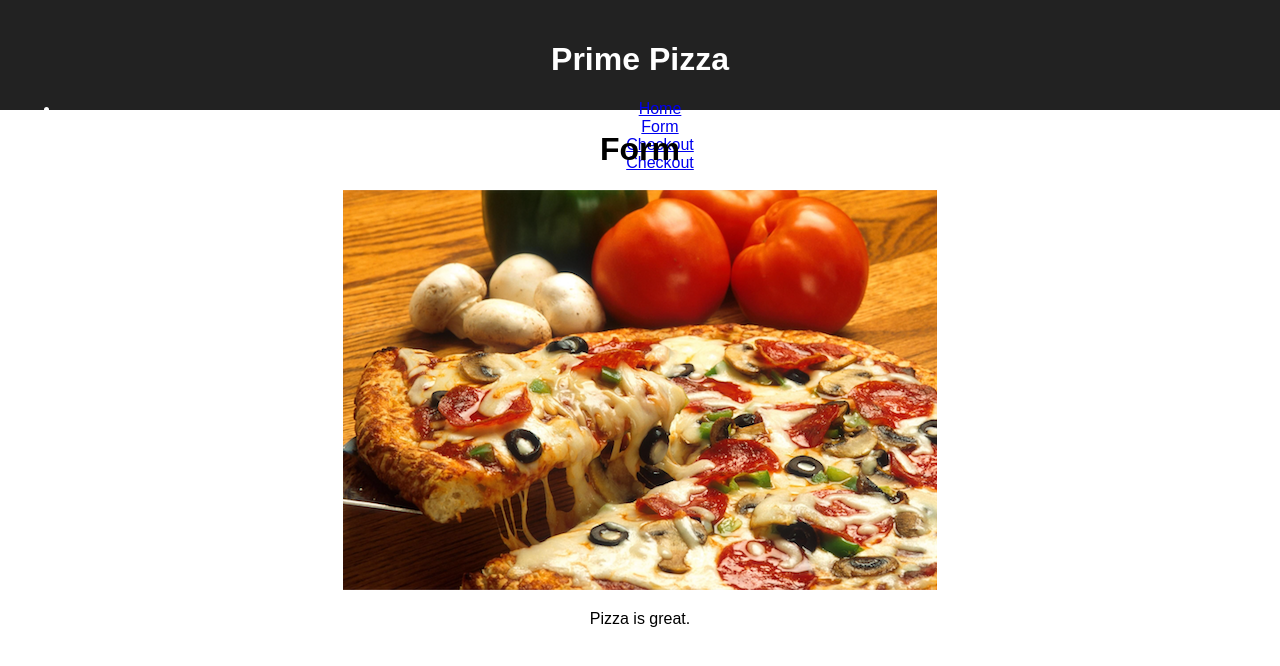
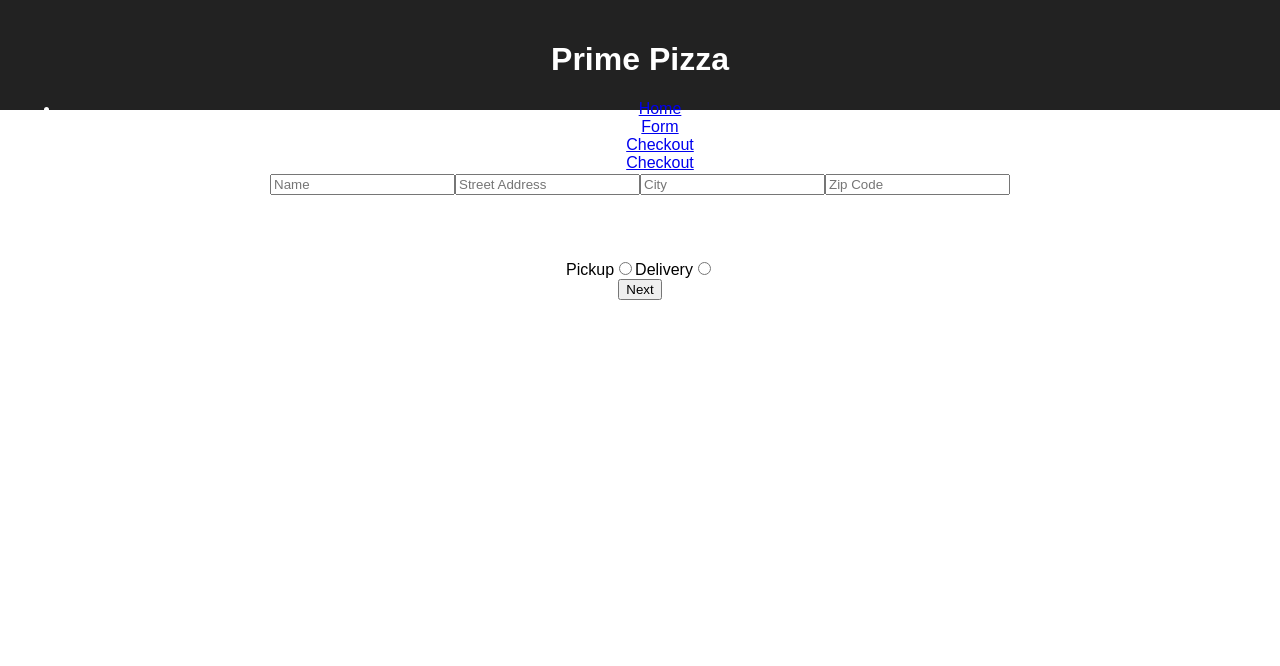
Before and after one commit to anlodrve/Pizza-Parlor, a React (Create React App) app: page /#/form in a window 1280 px wide. Shown: the top 666 px of the page. Built offline with nearby package versions, Linux system fonts and the light colour scheme; no server answers.

Commit message:
completed form component

```diff
--- a/src/components/App/App.jsx
+++ b/src/components/App/App.jsx
@@ -18,7 +18,7 @@ function App() {
   //fetch pizzas
   const fetchPizzas = () => {
     axios.get("api/pizza").then((response) => {
-      console, log(response);
+      console.log(response);
       dispatch({
         type: "SET_PIZZAS",
         payload: response.data,
@@ -63,8 +63,6 @@ function App() {
         <Route exact path="/admin">
           <Admin />
         </Route>
-        <img src="images/pizza_photo.png" />
-        <p>Pizza is great.</p>
       </div>
     </Router>
   );
--- a/src/components/Form/Form.css
+++ b/src/components/Form/Form.css
@@ -0,0 +1,7 @@
+#customer-info-form {
+  margin-top: 4em;
+}
+
+#radio-btns {
+  margin-top: 4em;
+}
--- a/src/components/Form/Form.jsx
+++ b/src/components/Form/Form.jsx
@@ -1,7 +1,121 @@
 import "./Form.css";
+import { useState } from "react";
+import { useDispatch } from "react-redux";
+import { useHistory } from "react-router-dom";
 
 function Form() {
-	return <h1>Form</h1>;
+  //object to be sent to database
+  let [customerToAdd, setCustomerToAdd] = useState({
+    name: "",
+    street: "",
+    city: "",
+    zip: "",
+    type: "",
+  });
+
+  const dispatch = useDispatch();
+  const history = useHistory();
+
+  //function to send input to reducer and change page
+  const handleSubmit = () => {
+    console.log(customerToAdd);
+    dispatch({
+      type: "SET_USER_INFORMATION",
+      payload: customerToAdd,
+    });
+
+    clearInputs();
+    history.push(`/checkout`);
+  };
+
+  const clearInputs = () => {
+    setCustomerToAdd({
+      name: "",
+      street: "",
+      city: "",
+      zip: "",
+      type: "",
+    });
+  };
+
+  return (
+    <div>
+      <form id="customer-info-form">
+        <input
+          value={customerToAdd.name}
+          onChange={(evt) => {
+            setCustomerToAdd({
+              ...customerToAdd,
+              name: evt.target.value,
+            });
+          }}
+          type="text"
+          placeholder="Name"
+        ></input>
+        <input
+          value={customerToAdd.street}
+          onChange={(evt) => {
+            setCustomerToAdd({
+              ...customerToAdd,
+              street: evt.target.value,
+            });
+          }}
+          type="text"
+          placeholder="Street Address"
+        ></input>
+        <input
+          value={customerToAdd.city}
+          onChange={(evt) => {
+            setCustomerToAdd({
+              ...customerToAdd,
+              city: evt.target.value,
+            });
+          }}
+          type="text"
+          placeholder="City"
+        ></input>
+        <input
+          value={customerToAdd.zip}
+          onChange={(evt) => {
+            setCustomerToAdd({
+              ...customerToAdd,
+              zip: evt.target.value,
+            });
+          }}
+          type="text"
+          placeholder="Zip Code"
+        ></input>
+        <div id="radio-btns">
+          <label>Pickup</label>
+          <input
+            value={customerToAdd.type}
+            onChange={() => {
+              setCustomerToAdd({
+                ...customerToAdd,
+                type: "Pickup",
+              });
+            }}
+            type="radio"
+          ></input>
+
+          <label>Delivery</label>
+          <input
+            value={customerToAdd.type}
+            onChange={() => {
+              setCustomerToAdd({
+                ...customerToAdd,
+                type: "Delivery",
+              });
+            }}
+            type="radio"
+          ></input>
+        </div>
+        <button type="button" onClick={handleSubmit}>
+          Next
+        </button>
+      </form>
+    </div>
+  );
 }
 
 export default Form;
--- a/src/index.js
+++ b/src/index.js
@@ -12,12 +12,17 @@ import logger from "redux-logger";
 // }; // John thinks this is important for some reason
 // He doesnt really know why
 
-const cart = (state = [], action) => {
+//I do! its for when we do quanity 💯
+
+const userInformation = (state = [], action) => {
+  if (action.type === "SET_USER_INFORMATION") {
+    return action.payload;
+  }
   return state;
 };
 
-const orderList = (state = [], action) => {
-  if (action.type === "SET_PIZZAS") {
+const cart = (state = [], action) => {
+  if (action.type === "SET_CART") {
     return action.payload;
   }
   return state;
@@ -27,7 +32,7 @@ const storeInstance = createStore(
   combineReducers({
     // pizzaTypes,
     cart,
-    orderList,
+    userInformation,
   }),
   applyMiddleware(logger)
 );
```
